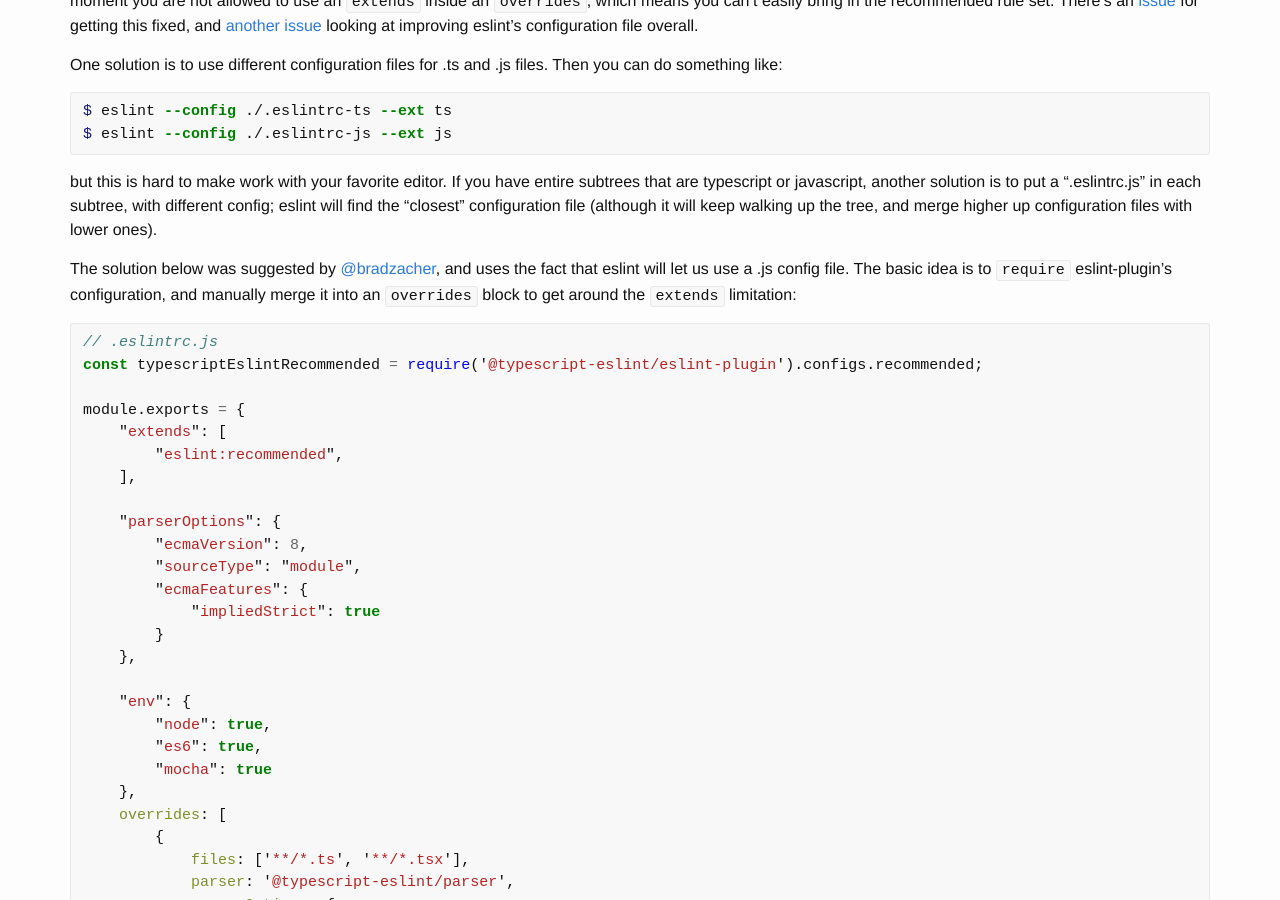
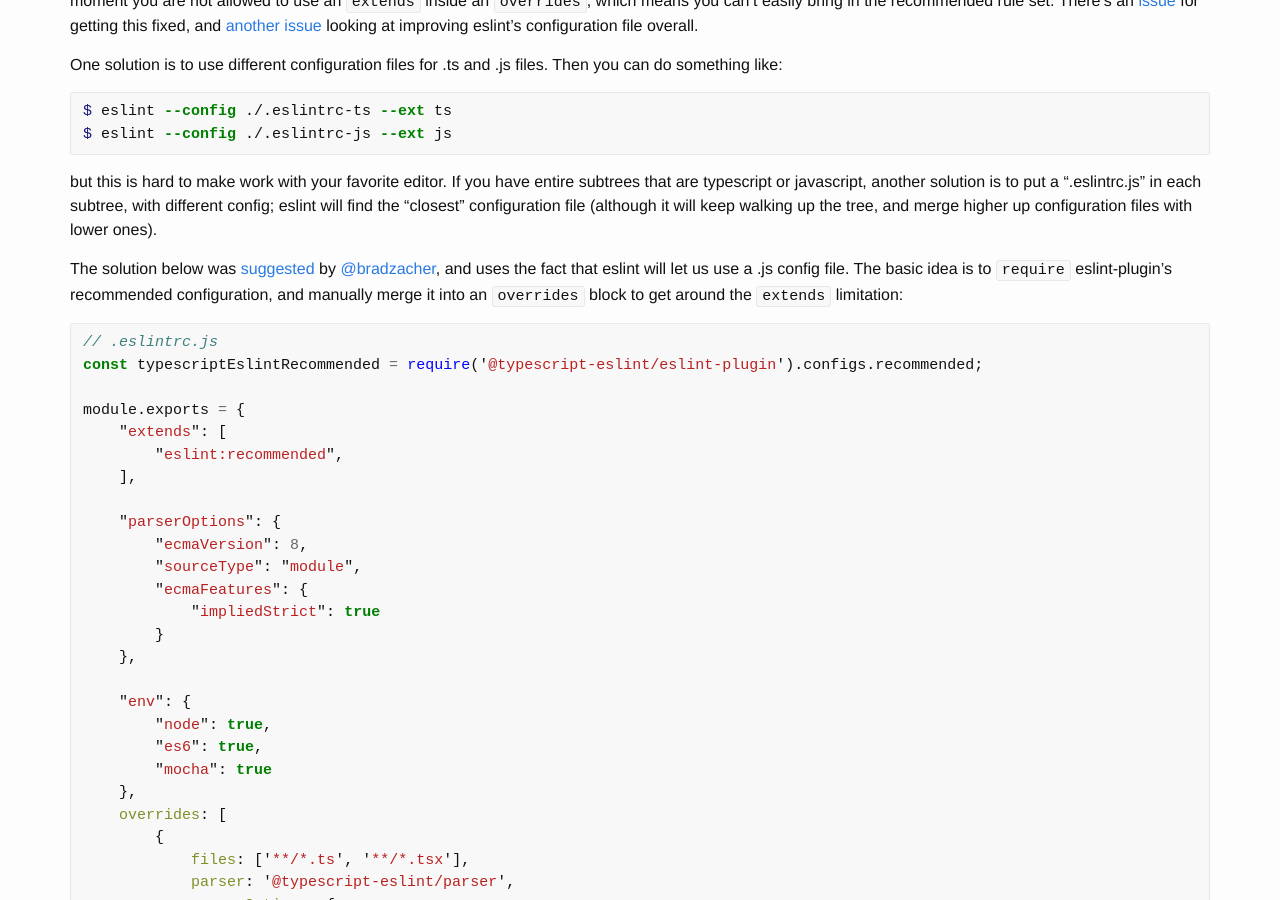
Before and after one commit to jwalton/thedreaming.org, a Jekyll site: the page built from _posts/2019-03-27-eslint-with-typescript.md, in a window 1280 px wide and 900 px high, scrolled down 3336 px. Built offline with Jekyll 4.4.1, drawn with Linux system fonts in a browser that asks for light colours; comment, search, counter and statistics services are not loaded.

Commit message:
Update _posts/2019-03-27-eslint-with-typescript.md.

````diff
--- a/_posts/2019-03-27-eslint-with-typescript.md
+++ b/_posts/2019-03-27-eslint-with-typescript.md
@@ -201,10 +201,11 @@ subtrees that are typescript or javascript, another solution is to put a
 "closest" configuration file (although it will keep walking up the tree, and
 merge higher up configuration files with lower ones).
 
-The solution below was suggested by [@bradzacher](https://github.com/bradzacher),
-and uses the fact that eslint will let us use a .js config file.  The basic idea
-is to `require` eslint-plugin's configuration, and manually merge it into
-an `overrides` block to get around the `extends` limitation:
+The solution below was [suggested](https://github.com/typescript-eslint/typescript-eslint/issues/36#issuecomment-477703388)
+by [@bradzacher](https://github.com/bradzacher), and uses the fact that eslint
+will let us use a .js config file.  The basic idea is to `require`
+eslint-plugin's recommended configuration, and manually merge it into an
+`overrides` block to get around the `extends` limitation:
 
 ```js
 // .eslintrc.js
````
